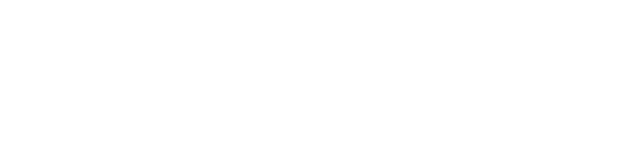
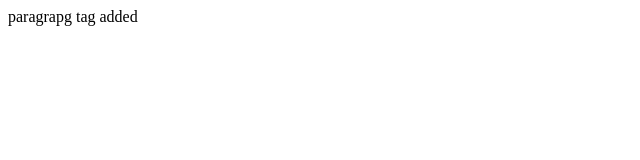
Before and after one commit to Dev155/Dev, a plain HTML site: page index.html in a window 1280 px wide. Shown: the whole page, without its empty margins (0-640 px from the left). Drawn offline with Linux system fonts and the light colour scheme.

Commit message:
Update index.html
tag added

```diff
--- a/index.html
+++ b/index.html
@@ -2,5 +2,6 @@
 <head>
 </head>
 <body>
+  <p>paragrapg tag added <p>
 </body>
 </html>
```
